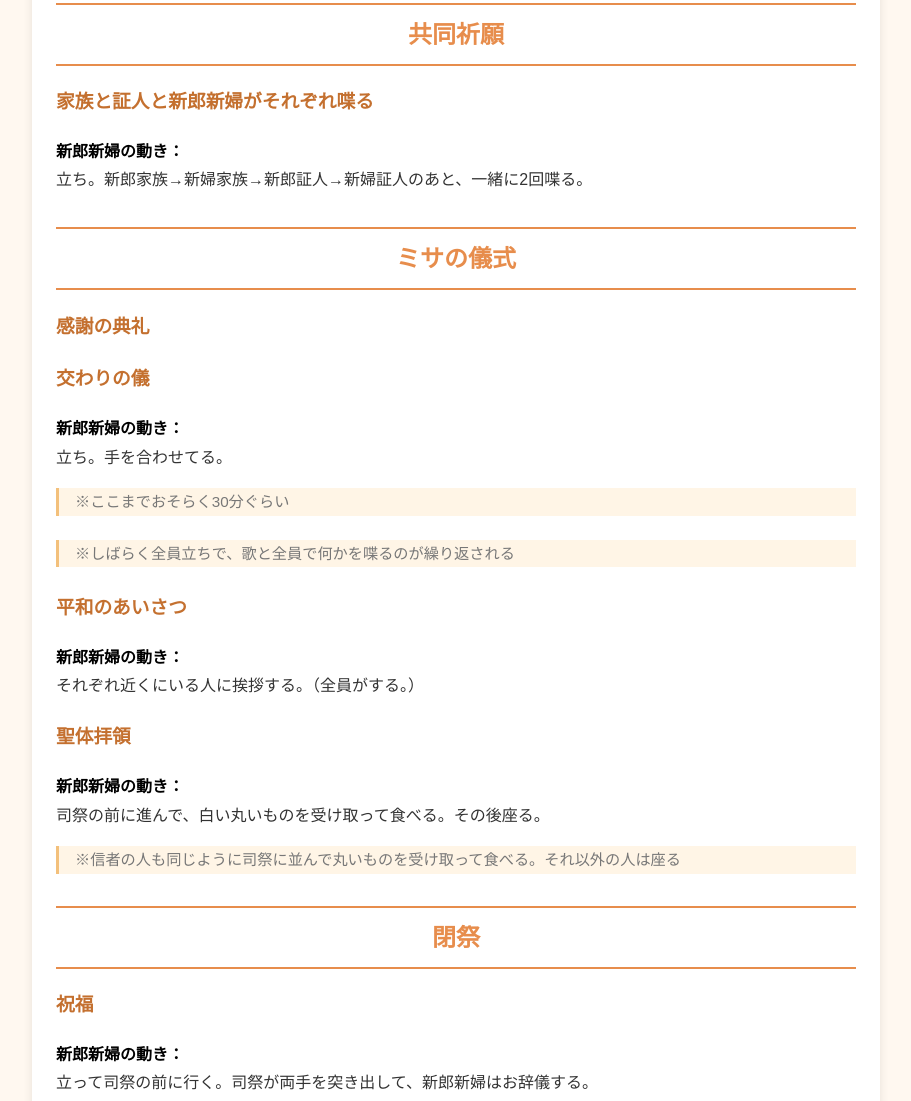
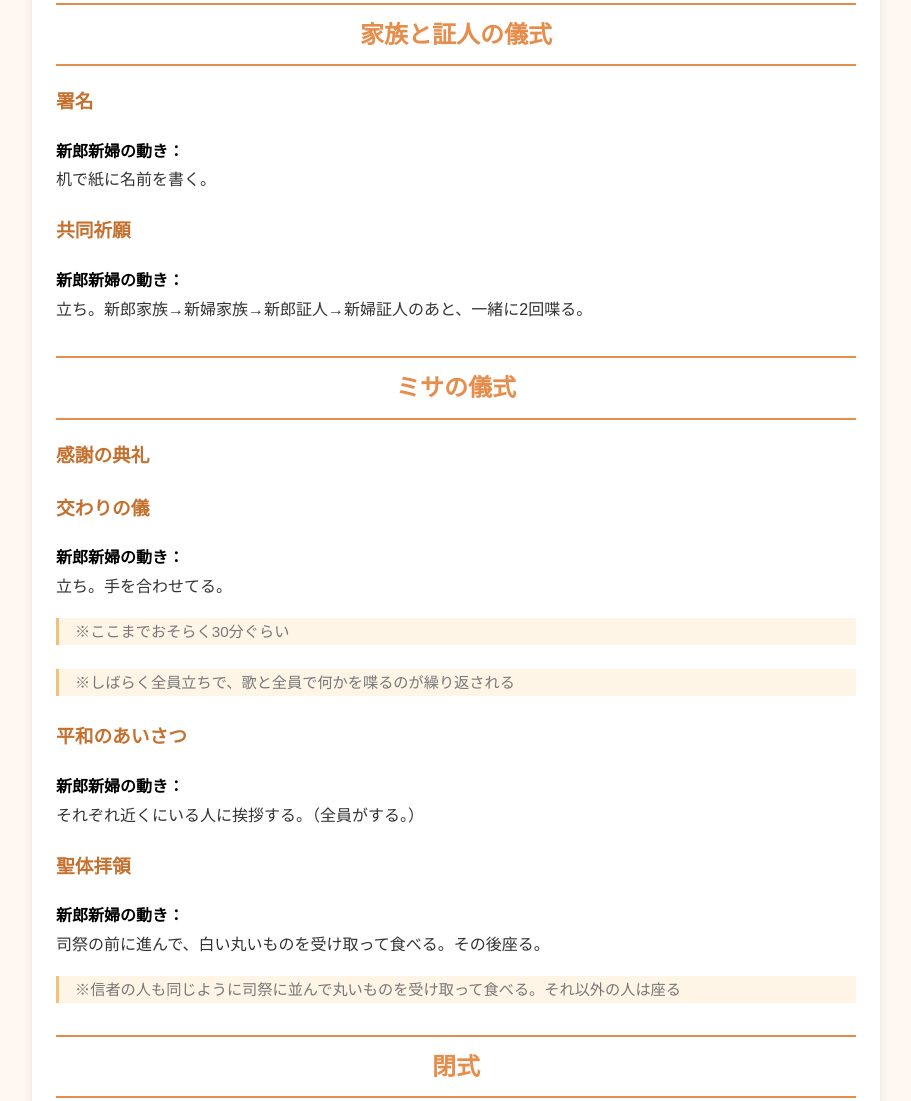
Before and after one commit to chiroro-ku/wedding, a plain HTML site: page main/index.html in a window 1280 px wide. Shown: the part 1845-2946 px from the top of the page, without its empty margins (184-1095 px from the left). Drawn offline with Linux system fonts and the light colour scheme.

Commit message:
Update index.html

```diff
--- a/main/index.html
+++ b/main/index.html
@@ -46,8 +46,10 @@
       <h3>指輪の交換</h3>
       <p><strong class="movement-label">新郎新婦の動き：</strong><br>二人で喋った後、新郎が新婦に指輪をつけて、新婦が新郎に指輪をつける。</p>
 
-      <h2>共同祈願</h2>
-      <h3>家族と証人と新郎新婦がそれぞれ喋る</h3>
+      <h2>家族と証人の儀式</h2>
+      <h3>署名</h3>
+      <p><strong class="movement-label">新郎新婦の動き：</strong><br>机で紙に名前を書く。</p>
+      <h3>共同祈願</h3>
       <p><strong class="movement-label">新郎新婦の動き：</strong><br>立ち。新郎家族→新婦家族→新郎証人→新婦証人のあと、一緒に2回喋る。</p>
 
       <h2>ミサの儀式</h2>
@@ -64,7 +66,7 @@
       <p><strong class="movement-label">新郎新婦の動き：</strong><br>司祭の前に進んで、白い丸いものを受け取って食べる。その後座る。</p>
       <p class="note">※信者の人も同じように司祭に並んで丸いものを受け取って食べる。それ以外の人は座る</p>
 
-      <h2>閉祭</h2>
+      <h2>閉式</h2>
       <h3>祝福</h3>
       <p><strong class="movement-label">新郎新婦の動き：</strong><br>立って司祭の前に行く。司祭が両手を突き出して、新郎新婦はお辞儀する。</p>
 
```
